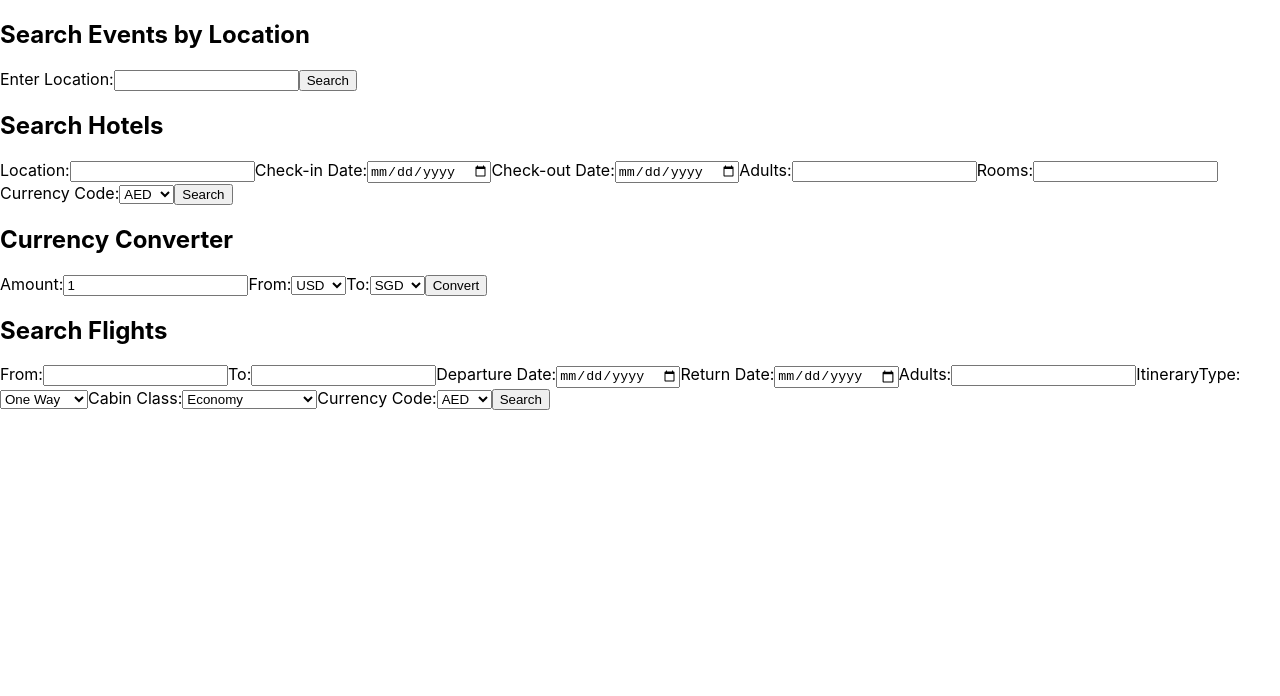
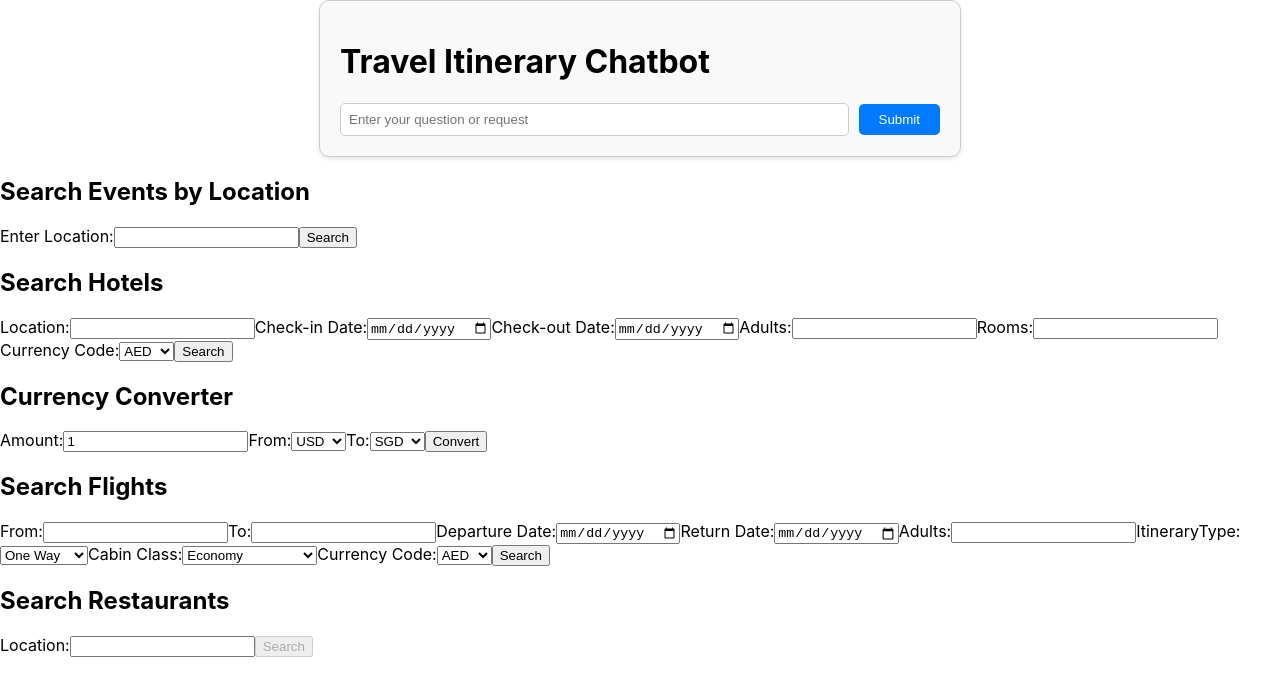
Before and after one commit to nitikaborkar/AI_tinerary, a React (Create React App) app in the folder client/: page /itinerary in a window 1280 px wide. Shown: the top 696 px of the page. Built offline with nearby package versions, Linux system fonts and the light colour scheme.

Commit message:
added chatbot

```diff
--- a/client/src/App.js
+++ b/client/src/App.js
@@ -3,15 +3,19 @@ import React from 'react';
 import EventSearchPage from './EventFinder'; // Import the FlightSearch component
 import HotelSearchComponent from './hotel_finder';
 import CurrencyConverter from './currency';
-import FlightSearchComponent from './flights'
+import FlightSearchComponent from './flights';
+import  RestaurantSearchComponent from './restaurant';
+import Itinerary from './itinerary';
 
 function App() {
   return (
       <div className="App">
+        <Itinerary/>
         <EventSearchPage /> {/* Use the FlightSearch component */}
         <HotelSearchComponent/>
-            <CurrencyConverter />
+        <CurrencyConverter />
         <FlightSearchComponent/>
+        <RestaurantSearchComponent/>
 
       </div>
   );
--- /dev/null
+++ b/client/src/itinerary.css
@@ -0,0 +1,55 @@
+/* itinerary.css */
+
+.chatbot-container {
+    max-width: 600px;
+    margin: 0 auto;
+    padding: 20px;
+    border: 1px solid #ccc;
+    border-radius: 10px;
+    background-color: #f9f9f9;
+    box-shadow: 0px 2px 5px rgba(0, 0, 0, 0.1);
+}
+
+.conversation-container {
+    max-height: 300px;
+    overflow-y: auto;
+}
+
+.message-container {
+    margin-bottom: 10px;
+}
+
+.user-message {
+    color: #333;
+}
+
+.bot-message {
+    color: #007bff;
+}
+
+.input-container {
+    display: flex;
+    align-items: center;
+}
+
+.input-field {
+    flex: 1;
+    padding: 8px;
+    margin-right: 10px;
+    border: 1px solid #ccc;
+    border-radius: 5px;
+}
+
+.submit-button {
+    padding: 8px 20px;
+    background-color: #007bff;
+    color: #fff;
+    border: none;
+    border-radius: 5px;
+    cursor: pointer;
+}
+
+.error-message {
+    color: red;
+    margin-top: 10px;
+}
--- /dev/null
+++ b/client/src/itinerary.js
@@ -0,0 +1,73 @@
+import React, { useState } from 'react';
+import axios from 'axios';
+import './itinerary.css'; // Import CSS file for styling
+
+const Itinerary = () => {
+    const [apiKey] = useState('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');
+    const [urlString] = useState('https://api.openai.com/v1/engines/gpt-3.5-turbo-instruct/completions');
+    const [conversation, setConversation] = useState([]);
+    const [prompt, setPrompt] = useState('');
+    const [error, setError] = useState('');
+
+    const handleSubmit = async () => {
+        try {
+            const response = await axios.post(urlString, {
+                prompt: prompt + "give it in the format day 1: , day 2:... and include hotel and restaurant recommendations with it as well",
+                max_tokens: 1000,
+                temperature: 0.7
+            }, {
+                headers: {
+                    'Content-Type': 'application/json',
+                    'Authorization': `Bearer ${apiKey}`,
+                }
+            });
+
+            const responseData = response.data;
+            if (responseData && responseData.choices && responseData.choices.length > 0) {
+                const itineraryText = responseData.choices[0].text;
+
+                // Update the conversation
+                setConversation([...conversation, { prompt, response: itineraryText }]);
+
+                // Clear input field
+                setPrompt('');
+            }
+        } catch (error) {
+            setError(error.message);
+        }
+    };
+
+    return (
+        <div className="chatbot-container">
+            <h1>Travel Itinerary Chatbot</h1>
+
+            {/* Chat conversation */}
+            <div className="conversation-container">
+                {conversation.map((item, index) => (
+                    <div key={index} className="message-container">
+                        <p className="user-message"><strong>User:</strong> {item.prompt}</p>
+                        <p className="bot-message"><strong>Bot:</strong> {item.response}</p>
+                    </div>
+                ))}
+            </div>
+
+            {/* Input field for user prompt */}
+            <div className="input-container">
+                <input
+                    type="text"
+                    placeholder="Enter your question or request"
+                    value={prompt}
+                    onChange={(e) => setPrompt(e.target.value)}
+                    className="input-field"
+                />
+                <button onClick={handleSubmit} className="submit-button">Submit</button>
+            </div>
+
+            {error && (
+                <p className="error-message">Error: {error}</p>
+            )}
+        </div>
+    );
+};
+
+export default Itinerary;
--- /dev/null
+++ b/client/src/restaurant.js
@@ -0,0 +1,76 @@
+import React, { useState } from "react";
+import axios from "axios";
+const RestaurantSearchComponent = () => {
+    // State variables
+    const [locationQuery, setLocationQuery] = useState('');
+    const [restaurants, setRestaurants] = useState([]);
+    const [loading, setLoading] = useState(false);
+    const [error, setError] = useState(null);
+
+    // Function to handle search
+    const handleSearch = async () => {
+      setLoading(true);
+      setError(null);
+
+      try {
+        const response = await axios.get('https://tripadvisor16.p.rapidapi.com/api/v1/restaurant/searchLocation', {
+          params: { query: locationQuery },
+          headers: {
+            'X-RapidAPI-Key': '4b9307ee1bmsh438e7fcdf5b1b7ap11a42ejsn47f35e33616b',
+            'X-RapidAPI-Host': 'tripadvisor16.p.rapidapi.com'
+          }
+        });
+
+        if (response.data.status === true) {
+          const locationId = response.data.data[0].locationId;
+          const restaurantsResponse = await axios.get('https://tripadvisor16.p.rapidapi.com/api/v1/restaurant/searchRestaurants', {
+            params: { locationId },
+            headers: {
+              'X-RapidAPI-Key': '4b9307ee1bmsh438e7fcdf5b1b7ap11a42ejsn47f35e33616b',
+              'X-RapidAPI-Host': 'tripadvisor16.p.rapidapi.com'
+            }
+          });
+          setRestaurants(restaurantsResponse.data.data);
+        } else {
+          setError('No restaurants found for the given location.');
+        }
+      } catch (error) {
+        setError('Error fetching restaurants. Please try again later.');
+      } finally {
+        setLoading(false);
+      }
+    };
+
+    // JSX for rendering
+    return (
+      <div>
+        <h2>Search Restaurants</h2>
+        <form onSubmit={(e) => { e.preventDefault(); handleSearch(); }}>
+          <label>
+            Location:
+            <input type="text" value={locationQuery} onChange={(e) => setLocationQuery(e.target.value)} />
+          </label>
+          <button type="submit" disabled={!locationQuery}>Search</button>
+        </form>
+        {loading && <div>Loading...</div>}
+        {error && <div>{error}</div>}
+        {restaurants.length > 0 && (
+          <div>
+            <h3>Restaurants</h3>
+            <ul>
+              {restaurants.map((restaurant, index) => (
+                <li key={index}>
+                  <div>Name: {restaurant.name}</div>
+                  <div>Rating: {restaurant.averageRating}</div>
+                  <div>Review Count: {restaurant.userReviewCount}</div>
+                  <div>Price: {restaurant.priceTag}</div>
+                </li>
+              ))}
+            </ul>
+          </div>
+        )}
+      </div>
+    );
+  };
+
+  export default RestaurantSearchComponent;
```
